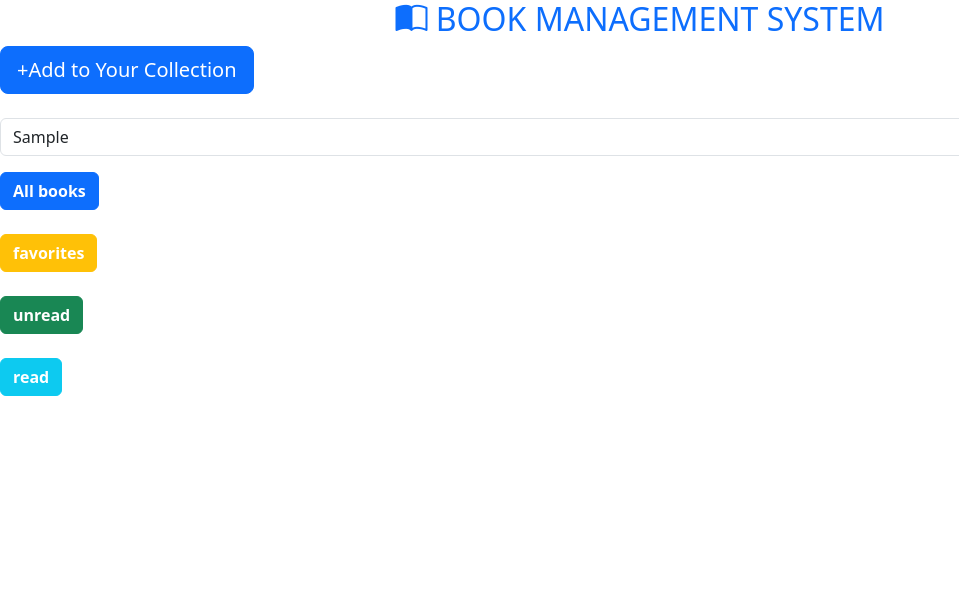
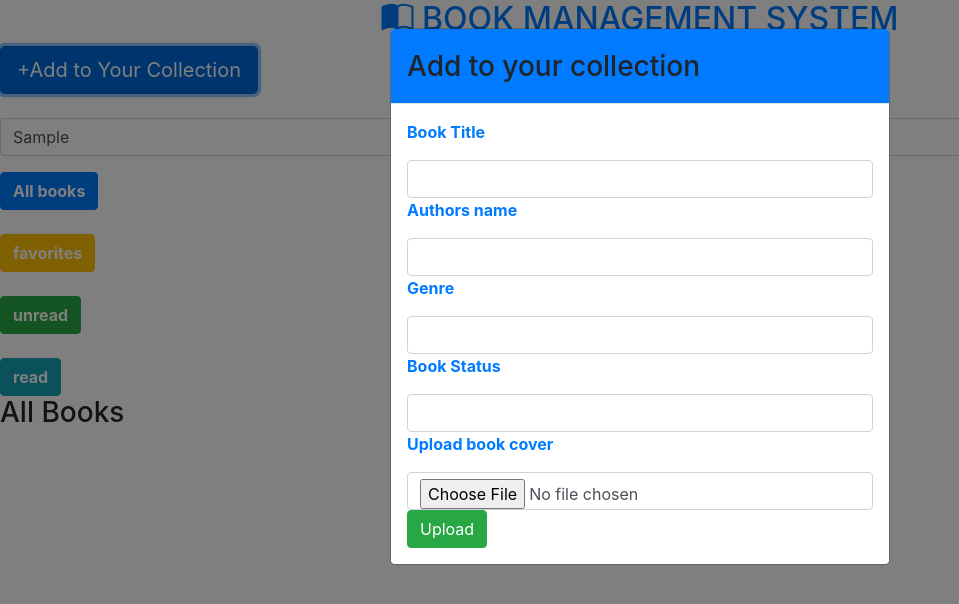
Before and after one commit to NanjegoAfuwa/Javascript_project, a plain HTML site: page index.html in a window 1280 px wide. Both pictures are taken after typing "Sample" into the empty fields and a click on the button "+Add to Your Collection". Shown: the whole page, without its empty margins (0-959 px from the left). Drawn offline with nearby package versions, Linux system fonts and the light colour scheme.

Commit message:
added button and pop up modal

```diff
--- a/index.html
+++ b/index.html
@@ -6,7 +6,7 @@
     <title>Book Managemet System</title>
     <link rel="stylesheet" href="https://cdn.jsdelivr.net/npm/bootstrap-icons@1.11.2/font/bootstrap-icons.min.css">
     <link rel="stylesheet" href="index.css">
-    <link rel="stylesheet" href="https://cdn.jsdelivr.net/npm/bootstrap@5.3.0/dist/css/bootstrap.min.css">
+    <link rel="stylesheet" href="https://stackpath.bootstrapcdn.com/bootstrap/4.5.2/css/bootstrap.min.css">
 </head>
 <body>
     <div class="book-container ">
@@ -30,8 +30,8 @@
 
     <form class="px-4" action="">
     <!-- modal -->
-    <div //class="modal fade" id="addbook" role="dialog">
-        <div class="modal_dialog">
+    <div class="modal fade" id="addbook" role="dialog">
+        <div class="modal-dialog">
 
 
             <!-- modal content -->
@@ -44,14 +44,39 @@
                         <p class="text-primary"><strong>Book Title</strong></p>
                         <input type="text" name="title" class="form-control">
                     </div>
+                    <div class="two">
+                    <p class="text-primary"><strong>Authors name</strong></p>
+                        <input type="text" name="author" class="form-control">
+                    </div>
+                    <div class="three">
+                        <p class="text-primary"><strong>Genre</strong></p>
+                        <input type="text" name="genre" class="form-control">
+                    </div>
+                    <div class="four">
+                        <p class="text-primary"><strong>Book Status</strong></p>
+                        <input type="text" name="status" class="form-control">
+                    </div>
+                    <div class="five">
+                        <p class="text-primary"><strong>Upload book cover</strong></p>
+                        <input type="file" id="image" class="form-control">
+                    </div>
+                    <div>
+                        <button type="submit" class="btn btn-success">Upload</button>
+                    </div>
                 </div>
             </div>
-
-
-
         </div>
     </div>
     </form>
+<!-- tabs -->
+    <div id="allbookstab">
+        <h3>All Books</h3>
+        <div id="booklist"></div>
+    </div>
 
+    <script src="https://code.jquery.com/jquery-3.5.1.min.js"></script> <!-- Full version of jQuery -->
+    <script src="https://cdn.jsdelivr.net/npm/popper.js@1.16.1/dist/umd/popper.min.js"></script>
+    <script src="https://stackpath.bootstrapcdn.com/bootstrap/4.5.2/js/bootstrap.min.js"></script>
+    <script src="index.js"></script>
 </body>
 </html>
--- a/index.js
+++ b/index.js
@@ -6,8 +6,16 @@ const unreadList = document.getElementById("unreadList");
 const readList = document.getElementById("readList");
 const modal = document.getElementById("addbook");
 
-// opening the modal when the button is clicked
-document.getElementById("openModalBtn").addEventListener("click", () => {
-    var modalElement = new bootstrap.Modal(modal);
-    modalElement.show();
-});
+// // opening the modal when the button is clicked
+// document.getElementById("openModalBtn").addEventListener("click", () => {
+//     var modalElement = new bootstrap.Modal(modal);
+//     modalElement.show();
+// });
+
+// Selecting elements for the modal and book list
+const submitBtn = document.getElementById("submitBtn");
+const booklist = document.getElementById("bookList");
+
+// Handling form submission
+submitBtn.addEventListener("click", (event) => {
+    event.preventDefault();}) // Preventing page reload on form submit
```
